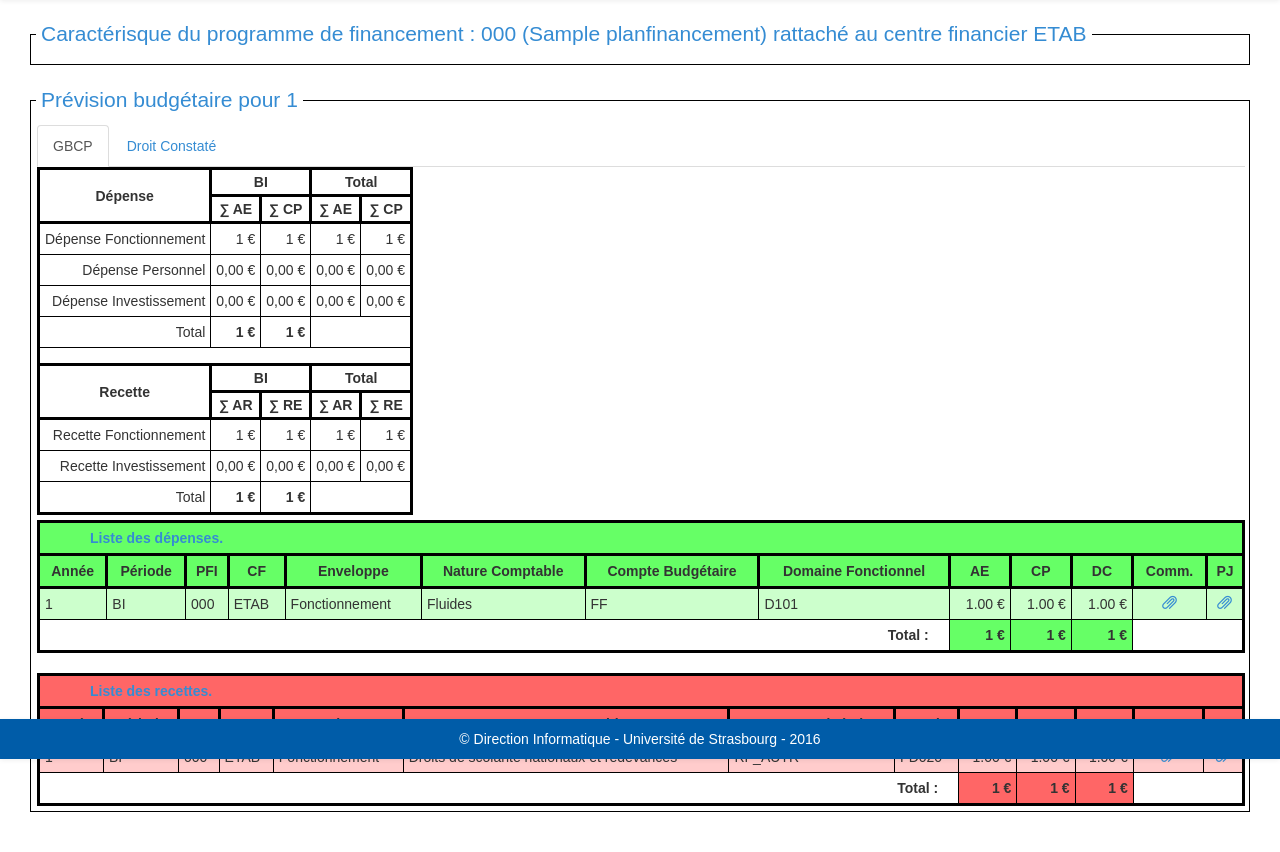
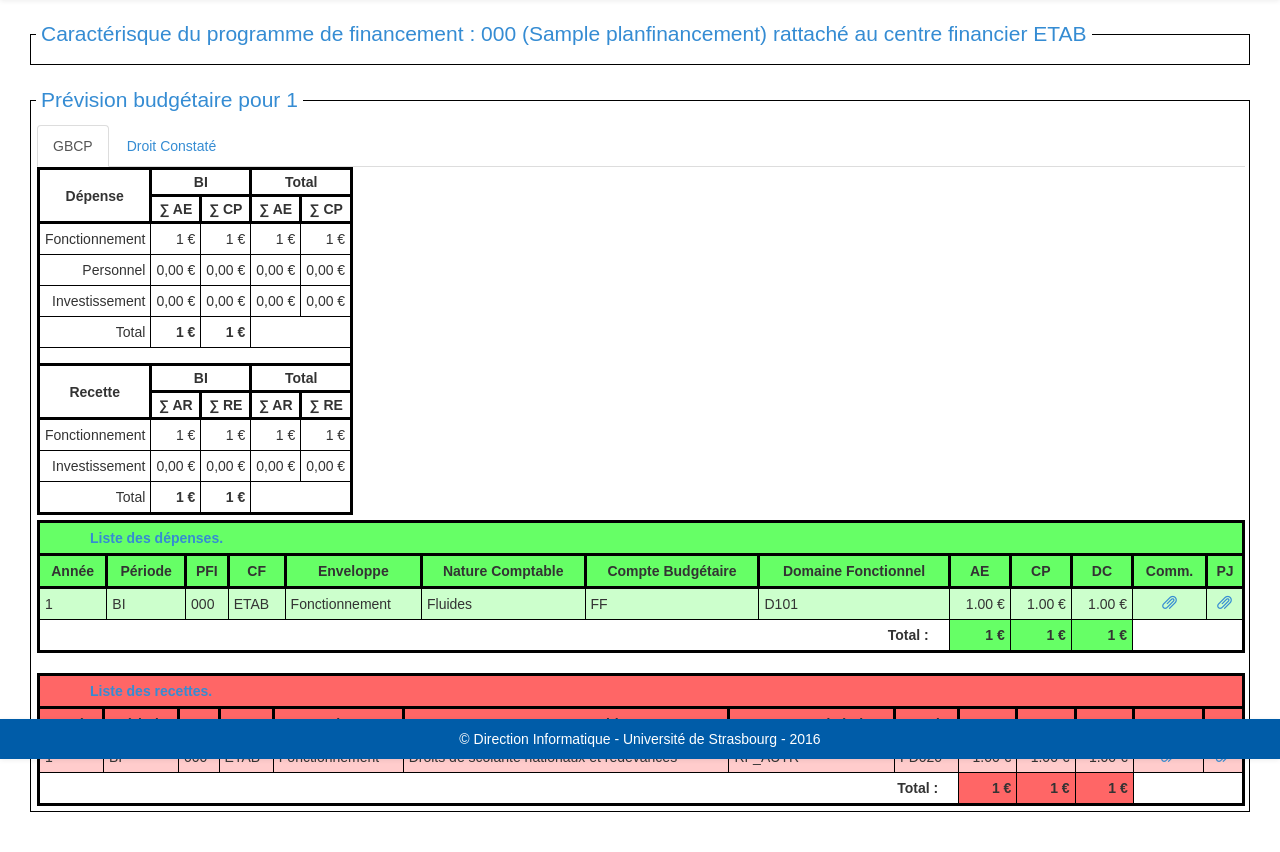
Before and after one commit to unistra/budgetweb, a Django app: page /detailspfi/1/ in a window 1280 px wide. Shown: the part 41-893 px from the top of the page. Run offline with Django 3.2, Linux system fonts and the light colour scheme; a user stored in the database is signed in; data comes from the database, SQL or seed files in the repository; tables that the repository leaves empty hold one stand-in row (values such as "Sample post"); parts of the project's set-up code (start-up, migrations or seed data) failed here and were passed over; some libraries are stand-ins or nearby versions.

Commit message:
Redondance dans le résumé PFI

```diff
--- a/budgetweb/templates/detailsfullpfi.resume.inc.html
+++ b/budgetweb/templates/detailsfullpfi.resume.inc.html
@@ -27,7 +27,7 @@
     {% with enveloppes='Fonctionnement Personnel Investissement' %}
     {% for enveloppe in enveloppes.split %}
     <tr>
-      <td>Dépense {{ enveloppe }}</td>
+      <td>{{ enveloppe }}</td>
       {% with enveloppes_montants=resume_montant_group.0|dictvalue:enveloppe %}
       {% for periode in depenses.1 %}
           {% if enveloppes_montants.0 %}
@@ -63,8 +63,8 @@
       <td class="blank_row" colspan="{% resume_colspan depenses.1 recettes.1 montants_types %}">&nbsp;</td>
     </tr>
   </tbody>
-    {% endwith %}
-    {% endif %}
+{% endwith %}
+{% endif %}
 {% endwith %}
 {% endwith %}
 
@@ -93,7 +93,7 @@
     {% with enveloppes='Fonctionnement Investissement' %}
     {% for enveloppe in enveloppes.split %}
     <tr>
-      <td>Recette {{ enveloppe }}</td>
+      <td>{{ enveloppe }}</td>
       {% with enveloppes_montants=resume_montant_group.0|dictvalue:enveloppe %}
       {% for periode in recettes.1 %}
           {% if enveloppes_montants.0 %}
```
